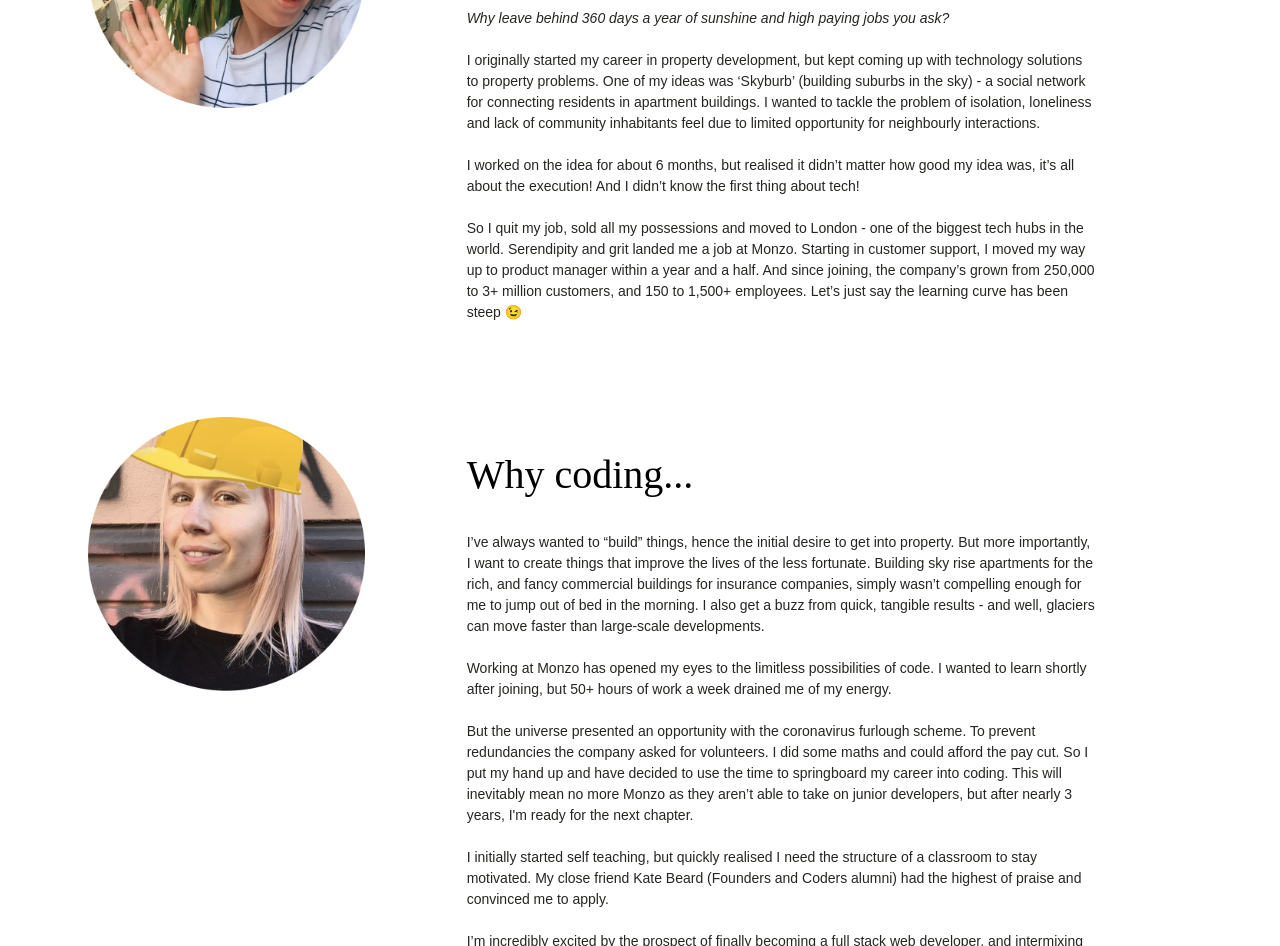
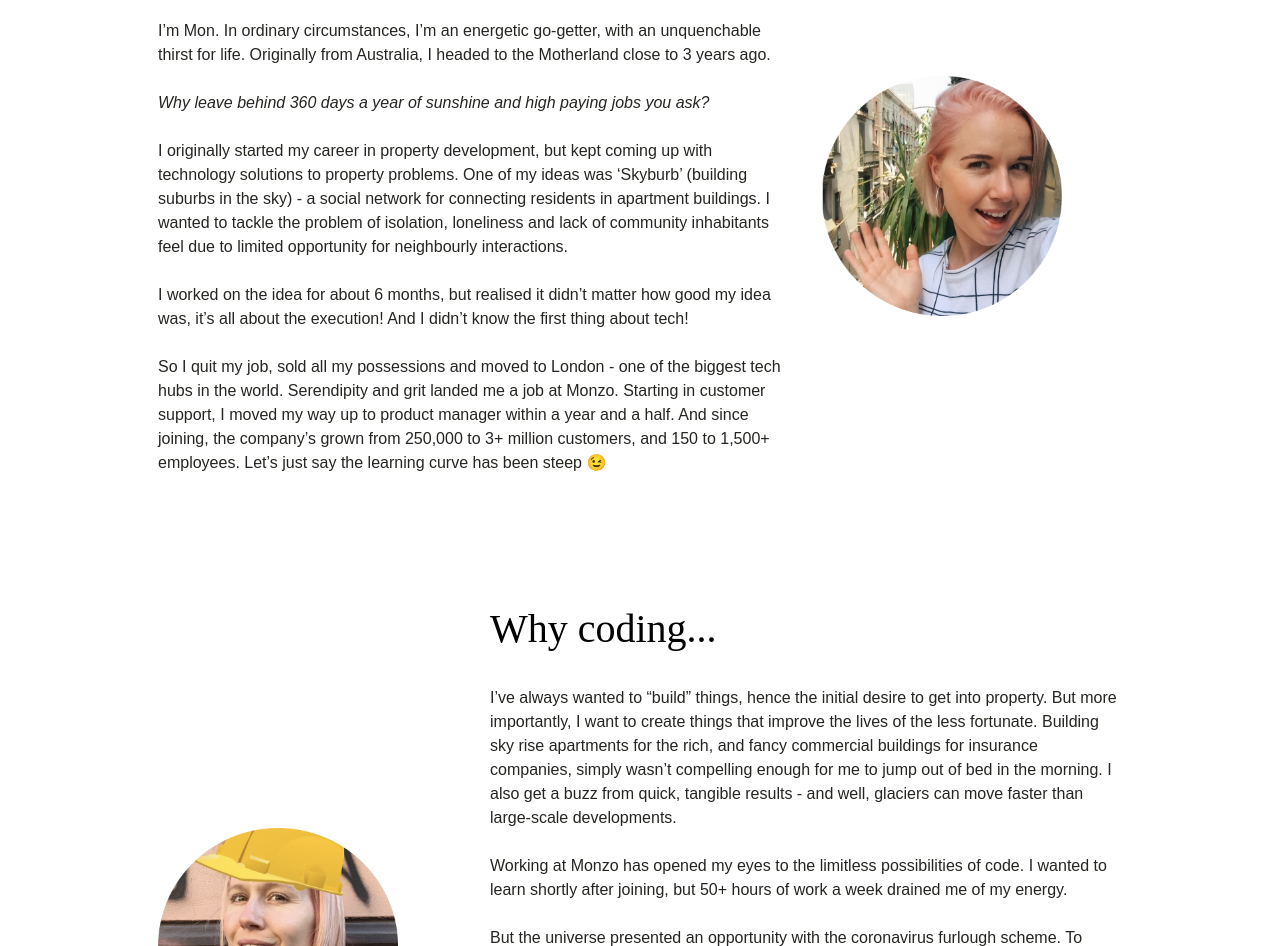
Before and after one commit to mon-burgundy/monburgundy.github.io, a plain HTML site: page fandc/index.html in a window 1280 px wide. Shown: the part 735-1681 px from the top of the page. Drawn offline with Linux system fonts and the light colour scheme.

Commit message:
Footer tabs and body layout
* Updated footer links so they open in a new tab
* Wrapped all photos and body copy in div tags so layout could be adjusted
* Switched the image and body copy for About me section

```diff
--- a/fandc/fandc.style.css
+++ b/fandc/fandc.style.css
@@ -52,28 +52,42 @@ h2{
 
 p{
   font-family: 'Didact Gothic', sans-serif;
-  font-size: 14px;
+  font-size: 16px;
   line-height: 1.5;
   color: #252621;
 }
 
 
 section {
-  margin: 80px 80px 80px 80px;
+  margin: 80px 150px 80px 150px;
   display: grid;
   grid-template-columns: repeat(12, 1fr);
   gap: 32px 32px;
+  align-items: center;
+  grid-auto-flow: dense;
+
 }
 
 section.project img {
-  grid-column: 1 / span 4;
   max-width: 80%;
   height: auto;
   width: auto\9; /* ie8 */
 }
 
-section.project div {
-  grid-column: 5 / span 7;
+section.project div.photo {
+  grid-column: 1 / span 4;
+}
+
+section.project div.bodycopy {
+  grid-column: 5 / span 8;
+}
+
+section.project-alt div.photo {
+  grid-column: 9 / span 4;
+}
+
+section.project-alt div.bodycopy {
+  grid-column: 1 / span 8;
 }
 
 
--- a/fandc/index.html
+++ b/fandc/index.html
@@ -18,22 +18,27 @@
   </header>
 
   <section class="project">
-    <img src="img/IntroPhoto.jpg">
+    <div class="photo">
+      <img src="img/IntroPhoto.jpg">
+    </div>
 
-    <div>
+    <div class="bodycopy">
       <h2 id="intro">Hi there...</h2>
       <p>I’m really sorry for submitting my website and prerequisites so late. I lost a loved one to suicide last Wednesday (the beautiful boy with his arm around me in the photo), and became so overwhelmed with heartache and grief that concentrating became difficult to say the least.
       <br>
       <br>
-      I wrote to Yvonne requesting an extension, but her advice was to submit what I have and the circumstances would be taken into consideration. If there’s one thing 2020 has taught me it’s that we must keep on keeping on, so I decided to persevere and complete my application. I’d like to thank you kindly in advance for bearing with me during these strange and incredibly difficult times.
+      I wrote to Yvonne requesting an extension, but her advice was to submit what I have and the circumstances would be taken into consideration. If there’s one thing 2020 has taught me it’s that we must keep on keeping on, so I decided to persevere and complete my application. Thank you kindly in advance for bearing with me during these strange and incredibly difficult times.
 
     </div>
   </section>
 
 
-  <section class="project">
-    <img src="img/Aboutmephoto.jpg">
-    <div>
+  <section class="project project-alt">
+    <div class="photo">
+      <img src="img/Aboutmephoto.jpg">
+    </div>
+
+    <div class="bodycopy">
       <h2 id="about">A bit about me...</h2>
       <p>I’m Mon. In ordinary circumstances, I’m an energetic go-getter, with an unquenchable thirst for life. Originally from Australia, I headed to the Motherland close to 3 years ago.
       <br>
@@ -56,9 +61,11 @@
 
 
   <section class="project">
-    <img src="img/whycoding.jpg">
+    <div class="photo">
+      <img src="img/whycoding.jpg">
+    </div>
 
-    <div>
+    <div class="bodycopy">
       <h2 id="whycoding">Why coding...</h2>
       <p>I’ve always wanted to “build” things, hence the initial desire to get into property. But more importantly, I want to create things that improve the lives of the less fortunate. Building sky rise apartments for the rich, and fancy commercial buildings for insurance companies, simply wasn’t compelling enough for me to jump out of bed in the morning. I also get a buzz from quick, tangible results - and well, glaciers can move faster than large-scale developments.
       <br>
@@ -83,9 +90,9 @@
 
 
   <footer>
-    <a href="https://github.com/mon-burgundy/monburgundy.github.io/tree/master/fandc">Github</a>
-    <a href="">Codewars</a>
-    <a href="https://www.freecodecamp.org/fcc00e4dc00-f2e2-4e6f-b776-762dd813e99f">Free Code Camp</a>
+    <a href="https://github.com/mon-burgundy/monburgundy.github.io/tree/master/fandc" target="_blank">Github</a>
+    <a href="" target="_blank">Codewars</a>
+    <a href="https://www.freecodecamp.org/fcc00e4dc00-f2e2-4e6f-b776-762dd813e99f" target="_blank">freeCodeCamp</a>
   </footer>
 
   </html>
```
